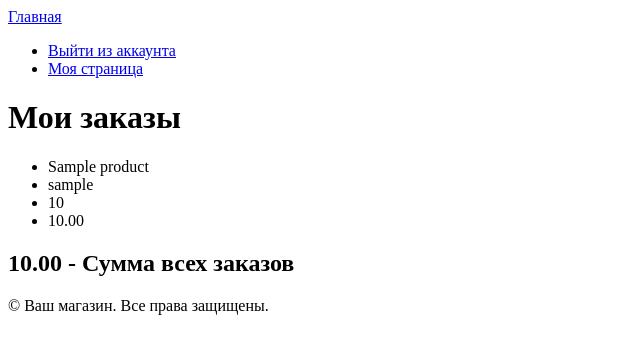
After one commit to Vladislav19121/Diplom, a Django app: page /your-orders in a window 1280 px wide. The commit adds this page. Shown: the top 354 px of the page, without its empty margins (0-640 px from the left). Run offline with Django 5.2, Linux system fonts and the light colour scheme; a user stored in the database is signed in; tables that the repository leaves empty hold one stand-in row (values such as "Sample post").

Commit message:
добавил возможность покупки товаров , а также просматривать все свои заказы

```diff
--- a/shop_app/models.py
+++ b/shop_app/models.py
@@ -62,3 +62,25 @@ class Cart(models.Model):
 
     def total_price(self):
         return self.quantity * self.product.price
+
+class Order(models.Model):
+    product = models.ForeignKey(Product, on_delete=models.CASCADE, related_name='order', verbose_name='Продукт для заказа')
+    user = models.ForeignKey(User, on_delete=models.CASCADE)
+    quantity_product = models.PositiveIntegerField(verbose_name="Количество товара")
+    address = models.TextField()
+    tel_number = models.CharField(verbose_name='Номер телефона', max_length=20)
+
+    PAYMENT_METHODS = (
+        ('cash', 'Наличными при получении'),
+        ('card', 'Банковской картой'),
+    )
+
+    payment = models.CharField(verbose_name='Способ оплаты', choices=PAYMENT_METHODS, default='cash', max_length=100)
+    comment = models.CharField(max_length=255, verbose_name='Комментарий к заказу')
+    price = models.DecimalField(max_digits=10, decimal_places=2, verbose_name='Цена заказа')
+
+    def __str__(self):
+        return f"Заказ #{self.pk} - {self.product.name} ({self.quantity_product})"
+
+    def total_price(self):
+        return self.price
--- /dev/null
+++ b/shop_app/templates/orders.html
@@ -0,0 +1,17 @@
+{% extends 'base.html' %}
+
+{% block title %}Заказы{% endblock %}
+
+{% block content %}
+    <h1>Мои заказы</h1>
+    {% for order in orders %}
+        <ul>
+            <li>{{ order.product }}</li>
+            <li>{{ order.product.user }}</li>
+            <li>{{ order.quantity_product }}</li>
+            <li>{{ order.price }}</li>
+        </ul>
+    {% endfor %}
+
+    <h2>{{ total }} - Сумма всех заказов</h2>
+{% endblock %}
--- a/shop_app/templates/user_page.html
+++ b/shop_app/templates/user_page.html
@@ -5,6 +5,6 @@
 {% block content %}
 <ul>
     <li><a href="{% url 'cart' %}" class="btn btn-danger">Моя корзина</a></li>
-    <li><a href="#" class="btn btn-danger">Мои покупки</a></li>
+    <li><a href="{% url 'orders' %}" class="btn btn-danger">Мои заказы</a></li>
 </ul>
 {% endblock %}
--- a/shop_app/urls.py
+++ b/shop_app/urls.py
@@ -21,7 +21,8 @@ urlpatterns = [
     path('delete_category/<int:id>/', views.delete_category, name='delete_category'),
     path('add-discount/<int:id>/', views.add_discount, name='add_discount'),
     path('delete-discount/<int:id>/', views.delete_discount, name='delete_discount'),
-    path('buy_product/<int:id>/', views.buy_product, name='buy_product'),
+    path('buy_product/<int:id>/', views.order_product, name='buy_product'),
+    path('your-orders', views.my_orders, name='orders')
 ]
 
 
--- a/shop_app/views.py
+++ b/shop_app/views.py
@@ -226,19 +226,41 @@ def search_results(request):
 
     return render(request, 'search_results.html', {'query': query, 'product_results': product_results})
 
-def buy_product(request, id):
-    product = get_object_or_404(Product, id =id)
+def order_product(request, id):
+    product = get_object_or_404(Product, id=id)
+    calculated_price = product.price + 100
     if request.method == 'POST':
-        form = BuyingForm(product, request.POST)
+        form = BuyingForm(request.POST)
         if form.is_valid():
-            quantity = form.cleaned_data['quantity']
-            product.stock -= quantity
-            product.save()
-            bought_product = form.save()
-            bought_product.save()
-            return redirect('cart')
+            quantity = form.cleaned_data['quantity_product']
+            calculated_price = product.price * quantity + 1000
+            if quantity <= product.stock:
+                order = form.save(commit=False)
+                order.product = product
+                order.user = request.user
+                order.price = calculated_price
+                product.stock -= quantity
+                product.save()
+                order.save()
 
+                cart_items = Cart.objects.filter(product=product, user=request.user)
+                for item in cart_items:
+                    item.delete()
+
+                return redirect('cart')
+
+            else:
+                messages.error(request, f'Вы не можете заказать больше {product.stock} {product.name}')
+                return render(request, 'buy_product.html', {'form': form, 'calculated_price': calculated_price, 'product': product})
+        else:
+            messages.error(request, "Ошибка в форме. Проверьте введенные данные.")
+            return render(request, 'buy_product.html', {'form': form, 'product': product})
     else:
         form = BuyingForm()
 
-    return render (request, 'buy_product.html', {'form': form})
+    return render(request, 'buy_product.html', {'form': form, 'product': product, 'calculated_price': calculated_price})
+
+def my_orders(request):
+    orders = Order.objects.filter(user=request.user)
+    total = sum(order.total_price() for order in orders)
+    return render(request, 'orders.html', {'orders': orders, 'total': total})
```
Also changed, not shown: shop_app/forms.py (+4 -19 lines), shop_app/templates/buy_product.html (+9 -0 lines), shop_app/migrations/0005_order.py (added).
